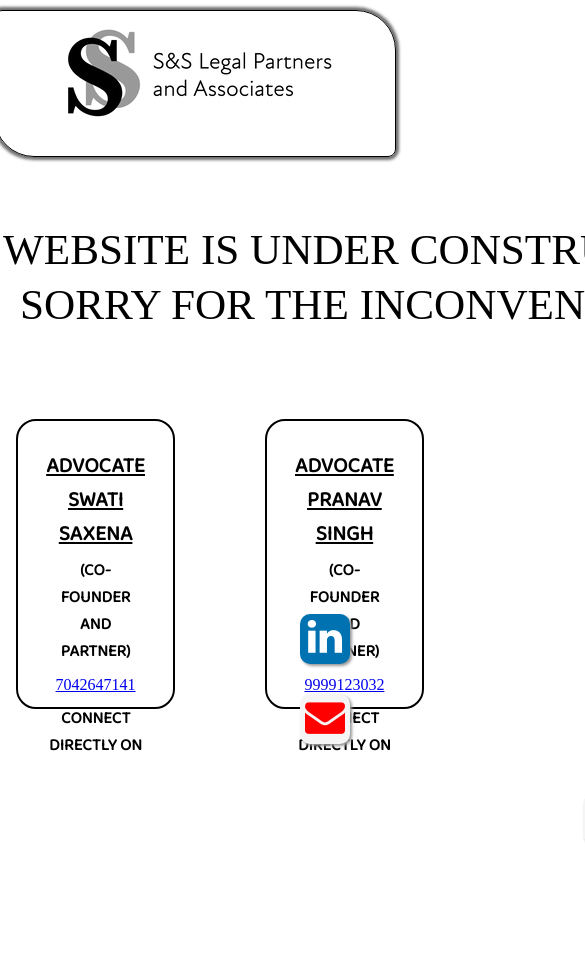
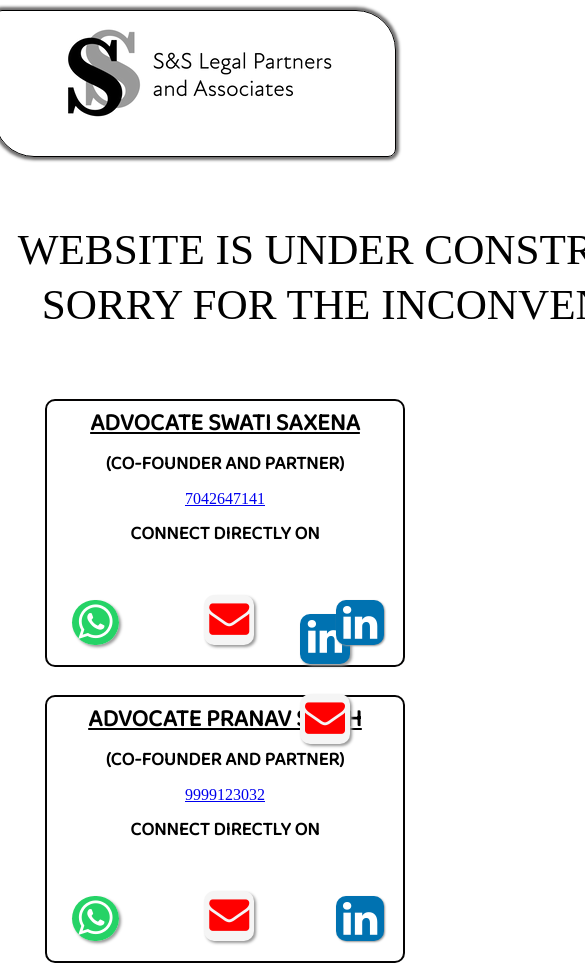
Before and after one commit to yupitsadi/UNDERCONSTRUCTION-PAGE.github.io, a plain HTML site: page index.html in a window 390 px wide. Shown: the top 966 px of the page, 585 px wide, since content can reach past the window. Before the commit the page ends 844 px from the top, so only its background shows below. Drawn offline with Linux system fonts and the light colour scheme.

Commit message:
updated 0.0.1
bhai yeh thoda mene kara hai gm

```diff
--- a/main.css
+++ b/main.css
@@ -6,14 +6,10 @@
 
    html {
       min-height: 100%;
-      /* 1rem=1px */
-      /* font-size: 100%; */
-
 
    }
 
    body {
-      /* background-color: darkgrey; */
       font: border 2px;
    }
 
@@ -21,7 +17,6 @@
 
    .logo {
       width: 100%;
-      /* height: 10%; */
       margin-bottom: 10px;
       display: flex;
       align-items: center;
@@ -33,7 +28,6 @@
       border: 0.5px solid ;
       margin-top: 10px;
       margin-bottom: 2px;
-      /* background-color: #ffffff; */
       box-shadow: 0 0 3px 3px rgb(8,6,6,0.585);
       border-radius: 8px 40px 8px 40px;
 
@@ -41,6 +35,7 @@
 
    .line {
       position: relative;
+      justify-content: center;
       top: 70px;
       width: 15em;
       margin: auto auto;
@@ -65,7 +60,7 @@
       }
 
       to {
-         width: 17em;
+         width: 18em;
       }
    }
 
@@ -78,35 +73,83 @@
          border-right-color: transparent;
       }
    }
+
    #contact{
-      margin: 60px;
-      display: flex;
+      display: grid;
+      grid-template-columns: repeat(auto-fit,minmax(450px,1fr));
+      gap:10px;
+      justify-items:center;
+      margin: 110px auto;
+
+   }
+
+   .box{
+
+      width: 70%;
+      height: auto;
+      border: 2px solid rgb(4, 3, 3);
+      background: white;
+      border-radius: 10px;
       align-items: center;
-/*       margin-left: 280px; */
-         justify-content: center;
+      transition: 0.9;
+      position: relative;
+
    }
-   #contact .box{
-      border: 2px solid black;
-      background-color: rgb(255 255 255);
-      height: 290px;
-      width: 300px;
-      margin: 70px;
-      margin-right: 20px;
-      padding: 25px;
-      border-radius: 20px;
-      /* margin-left: 220px; */
-      /* border-radius: 8px 40px 8px 40px; */
-      /* box-sizing: content-box; */
-      align-items: center;
-      font-size: 14px;
+
+   .whatsapp_float {
+      position: relative;
+      display: inline;
+       width: 50px;
+      height: 50px;
+      margin: 7%;
+      background-color: #25d366;
+      color: #FFF;
+      border-radius: 50px;
+      text-align: center;
+      font-size: 40px;
+      box-shadow: 2px 2px 3px #999;
+      z-index: 100;
    }
+
+   .box .mail1 {
+      position: absolute;
+      display: inline;
+         width: 50px;
+         height: 50px;
+         bottom: 20px;
+         margin-left: 17%;
+         background-color: whitesmoke;
+         color:red;
+         border-radius: 10px;
+         text-align: center;
+         font-size: 40px;
+         box-shadow: 2px 2px 3px #999;
+         z-index: 100;
+      }
+
+   .box .social2 {
+      position: absolute;
+      display: inline;
+      width: 48px;
+      height: 45px;
+      bottom: 20px;
+      margin-left: 54%;
+      background-color: #0072b1;
+      color: #FFF;
+      border-radius: 10px;
+      text-align: center;
+      font-size: 40px;
+      box-shadow: 1px 1px 2px #999;
+      z-index: 100;
+      }
+
+
    .h-secondary {
       font-family: 'Baloo Bhai 2', cursive;
       padding:3px;
       margin: auto;
       text-align: center;
       align-items: center;
-      /* font-size: 2rem; */
    }
    .center{
       text-align: center;
@@ -118,45 +161,12 @@
       text-align: center;
       padding: 8px;
    }
-   .whatsapp_float {
-      /* position: fixed; */
-      position: absolute;
-      width: 50px;
-      height: 50px;
-      bottom: 5px;
-      margin: -5px;
-      /* right: 40px; */
-      margin-left: 785px;
-      background-color: #25d366;
-      color: #FFF;
-      border-radius: 50px;
-      text-align: center;
-      font-size: 30px;
-      box-shadow: 2px 2px 3px #999;
-      z-index: 100;
-   }
-
-   .whatsapp2_float {
-      /* position: fixed; */
-      position: absolute;
-      width: 50px;
-      height: 50px;
-      /* bottom: 110px; */
-      /* right: 40px; */
-      bottom: 5px;
-      margin: -5px;
-      margin-left: 400px;
-      background-color: #25d366;
-      color: #FFF;
-      border-radius: 50px;
-      text-align: center;
-      font-size: 30px;
-      box-shadow: 2px 2px 3px #999;
-      z-index: 100;
-   }
 
    .whatsapp-icon {
-      margin-top: 12px;
+      margin-top: 50px;
+      width:47px;
+      height:47px;
+
 
    }
 
@@ -175,36 +185,6 @@
       z-index: 100;
    }
 
-   .linkedin-icon{
-      color: white;
-   }
-   .social1 {
-      /* position: fixed;
-      width: 50px;
-      height: 50px;
-      bottom: 130px;
-      right: 40px;
-      background-color: #0072b1;
-      color: #FFF;
-      border-radius: 10px;
-      text-align: center;
-      font-size: 40px;
-      box-shadow: 2px 2px 3px #999;
-      z-index: 100; */
-      position: absolute;
-      width: 50px;
-      height: 50px;
-      bottom: 5px;
-      margin: -5px;
-      margin-left: 470px;
-      background-color: #0072b1;
-      color: #FFF;
-      border-radius: 10px;
-      text-align: center;
-      font-size: 33px;
-      box-shadow: 1px 1px 2px #999;
-      z-index: 100;
-   }
 
    .linkedin-icon{
       color: white;
@@ -227,67 +207,33 @@
    .gmail-icon{
       color: rgb(189, 93, 109);
    }
-   .mail1 {
-      position: absolute;
-      width: 50px;
-      height: 50px;
-      bottom: 5px;
-      margin: -5px;
-      margin-left: 540px;
-      background-color: whitesmoke;
-      color:red;
-      border-radius: 10px;
-      text-align: center;
-      font-size: 40px;
-      box-shadow: 2px 2px 3px #999;
-      z-index: 100;
+
+
+   @media (max-width: 1050px){
+      .contact{
+         width: 85%;
+         display: grid;
+         grid-template-columns: repeat(autofit,minmax(250px,1fr));
      }
 
-   .gmail-icon{
-      color: rgb(189, 93, 109);
+     .box{
+      width: 80%;
+      margin-bottom: 4%;
   }
-   .social2 {
-   position: absolute;
-   width: 50px;
-   height: 50px;
-   bottom: 5px;
-   margin: -5px;
-   margin-left: 860px;
-   background-color: #0072b1;
-   color: #FFF;
+     .box{
+   /* width: 50%; */
+   /* width: 40%; */
+      height: auto;
+      border: 2px solid rgb(4, 3, 3);
+   /* margin-right: -30%; */
+      background: white;
       border-radius: 10px;
-   text-align: center;
-   font-size: 33px;
-   box-shadow: 1px 1px 2px #999;
-   z-index: 100;
-   }
-   .mail2 {
-      position: absolute;
-      width: 50px;
-      height: 50px;
-      bottom: 5px;
-      margin: -5px;
-      margin-left: 930px;
-      background-color: whitesmoke;
-      color:red;
-      border-radius: 10px;
-      text-align: center;
-      font-size: 40px;
-      box-shadow: 2px 2px 3px #999;
-      z-index: 100;
+      align-items: center;
+      position: relative;
   }
 
-   /* for mobile */
-   @media screen and (max-width: 100px) {
-      .whatsapp-icon {
-         margin-top: 10px;
+  .logo{
+   justify-items: center;
   }
 
-      .whatsapp_float {
-         width: 40px;
-         height: 40px;
-         bottom: 20px;
-         right: 10px;
-         font-size: 22px;
    }
-   }
```
Lines whose indentation alone changed are shown as unchanged.
